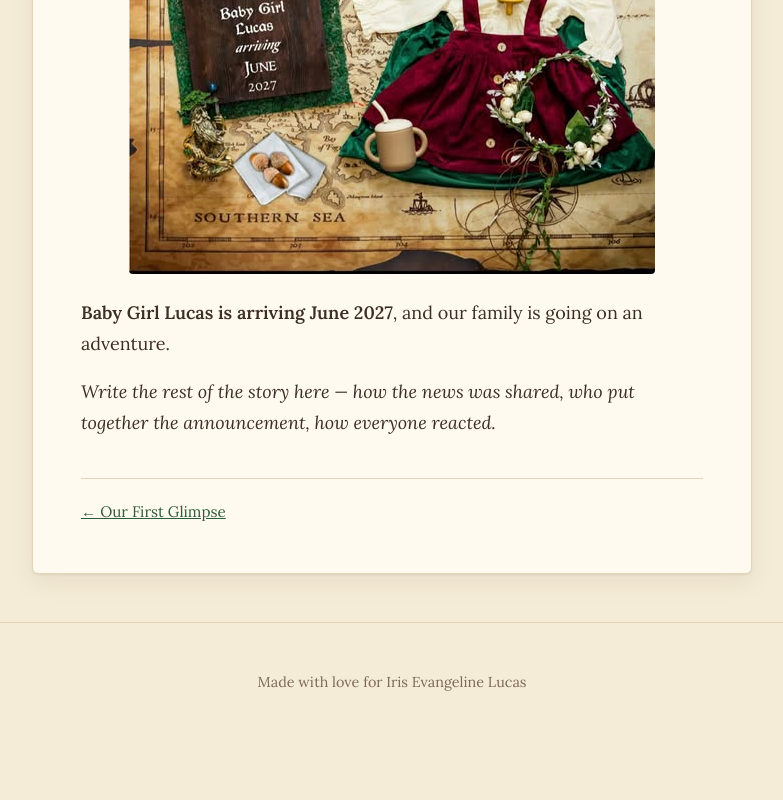
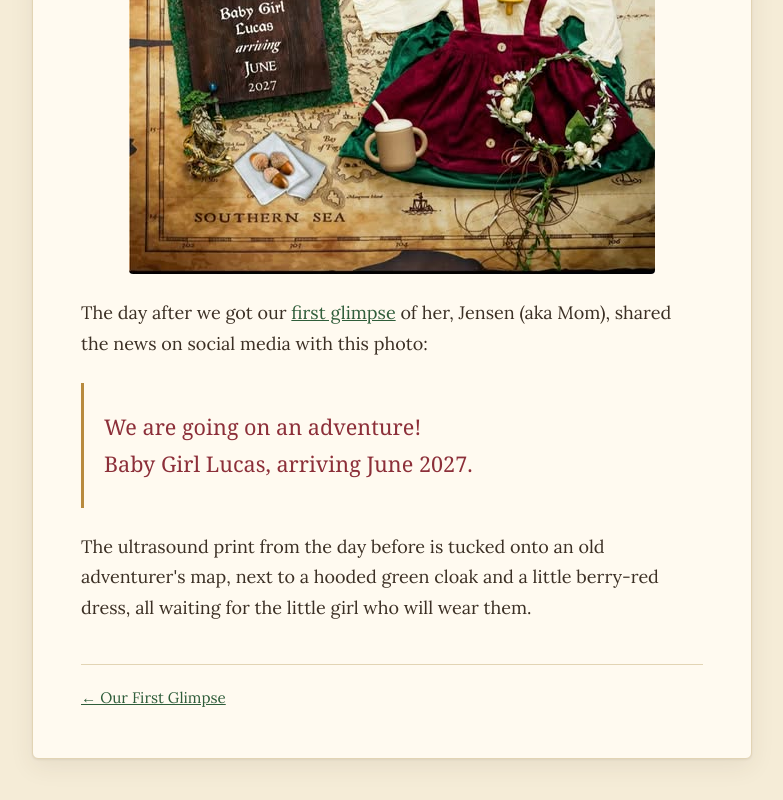
Before and after one commit to jslucas1/irisevangeline, an Eleventy site: page src/stories/going-on-an-adventure/index.md in a window 1280 px wide. Shown: the part 562-1362 px from the top of the page, without its empty margins (248-1031 px from the left). Before the commit the page ends 1319 px from the top, so only its background shows below. Built offline with nearby package versions, Linux system fonts and the light colour scheme; Eleventy itself is replaced by a stand-in of ours; files that its build step writes are made by us from their sources; a web font is replaced by a local one.

Commit message:
minor changes

```diff
--- a/src/css/style.css
+++ b/src/css/style.css
@@ -182,6 +182,14 @@ main { padding: 0 1rem 3rem; }
   margin: 1.5rem auto;
 }
 .story-body p:has(> picture, > img) { margin: 0; }
+.story-body blockquote {
+  margin: 1.5rem 0;
+  padding: 0.25rem 0 0.25rem 1.25rem;
+  border-left: 3px solid var(--gold);
+  font-family: var(--serif-display);
+  font-size: 1.35rem;
+  color: var(--berry);
+}
 
 .story-nav {
   display: flex;
--- a/src/stories/going-on-an-adventure/index.md
+++ b/src/stories/going-on-an-adventure/index.md
@@ -1,13 +1,16 @@
 ---
 title: We Are Going on an Adventure!
 date: 2026-11-24
-summary: The big announcement — Baby Girl Lucas is arriving June 2027.
+summary: The day after the ultrasound, her mom Jensen told the world — Baby Girl Lucas is arriving June 2027.
 cover: announcement.jpg
 coverAlt: Announcement flat-lay with a hooded green cloak, a red dress, an old map, and a sign reading "We are going on an adventure! Baby Girl Lucas arriving June 2027"
 ---
 
 ![Announcement flat-lay with a hooded green cloak, a red dress, an old map, and a sign reading "We are going on an adventure! Baby Girl Lucas arriving June 2027"](announcement.jpg)
 
-**Baby Girl Lucas is arriving June 2027**, and our family is going on an adventure.
+The day after we got our [first glimpse](/stories/first-glimpse/) of her, Jensen (aka Mom), shared the news on social media with this photo:
 
-*Write the rest of the story here — how the news was shared, who put together the announcement, how everyone reacted.*
+> We are going on an adventure!<br>
+> Baby Girl Lucas, arriving June 2027.
+
+The ultrasound print from the day before is tucked onto an old adventurer's map, next to a hooded green cloak and a little berry-red dress, all waiting for the little girl who will wear them.
```
